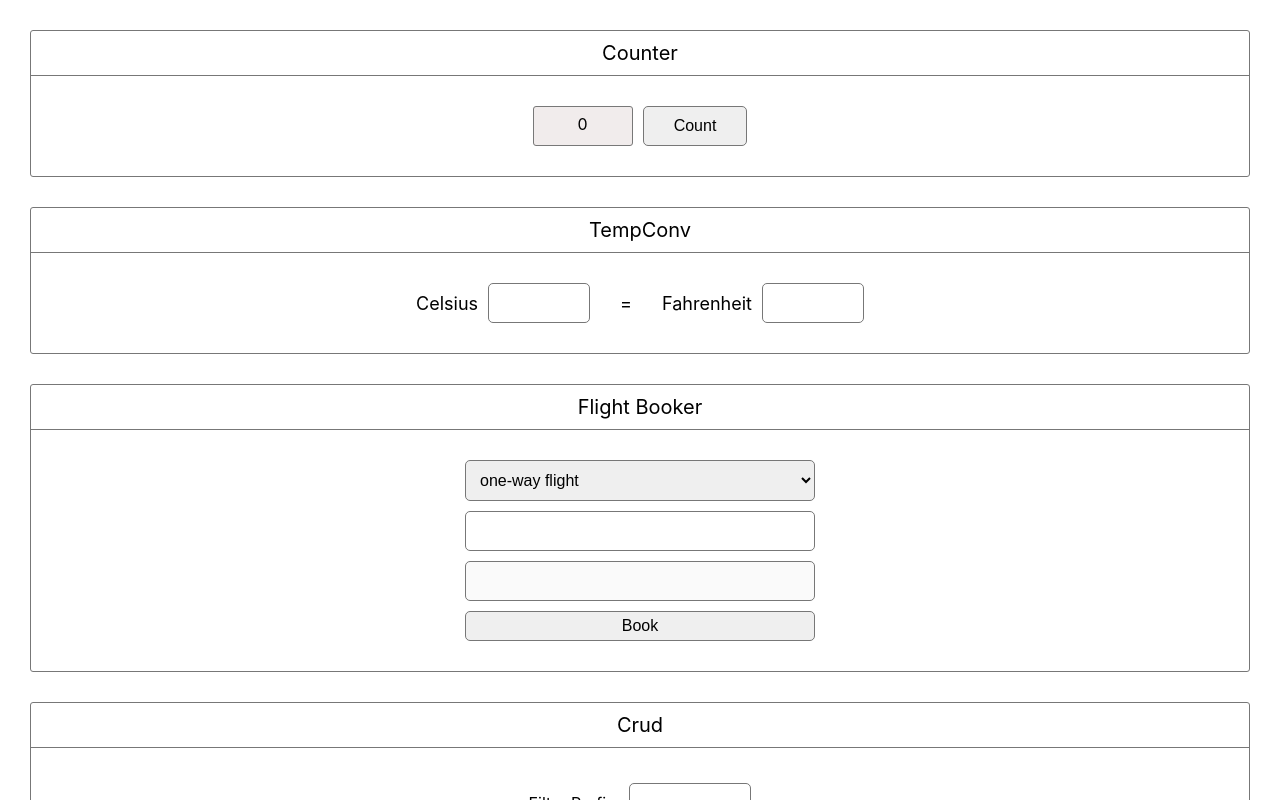
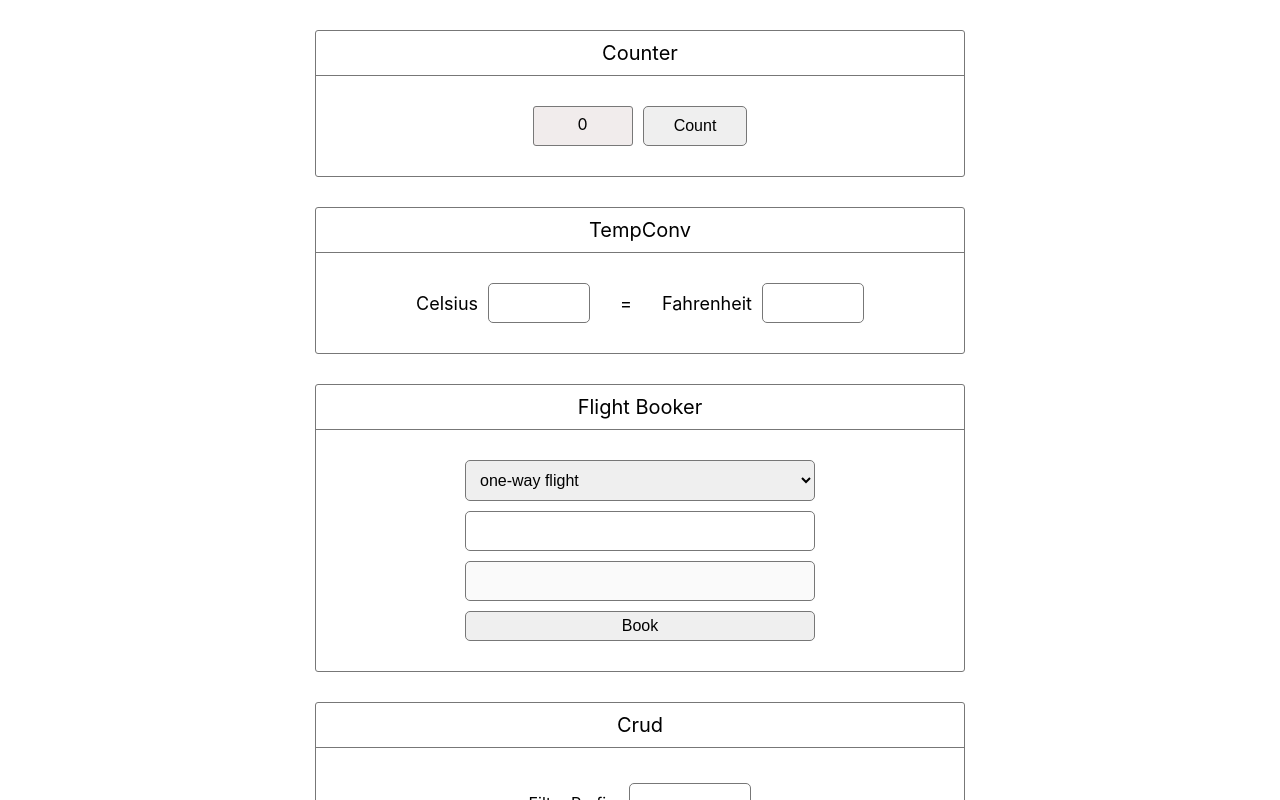
Before and after one commit to lillastar824/Snap_eHealth_7-GUIs, a React (Create React App) app: page / in a window 1280 px wide. Shown: the top 800 px of the page. Built offline with nearby package versions, Linux system fonts and the light colour scheme.

Commit message:
Update style.module.css

```diff
--- a/src/ui/Wrapper/style.module.css
+++ b/src/ui/Wrapper/style.module.css
@@ -1,7 +1,8 @@
 .wrapper {
     display: flex;
     justify-content: center;
-    margin: 30px;
+    max-width: 650px;
+    margin: 30px auto;
 }
 
 .container {
```
